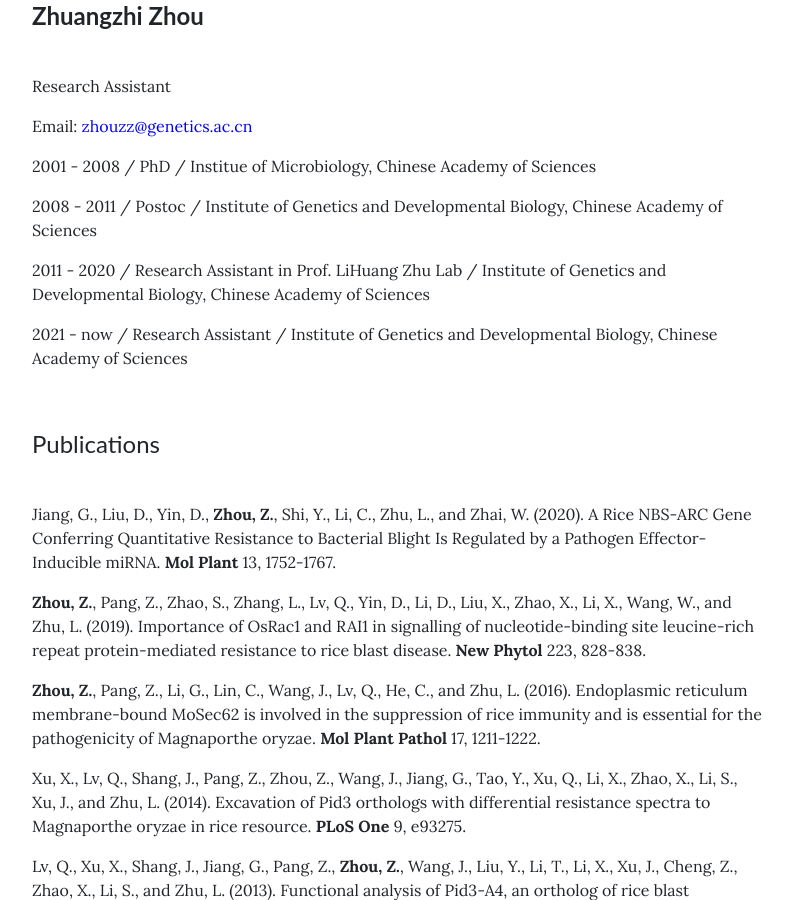
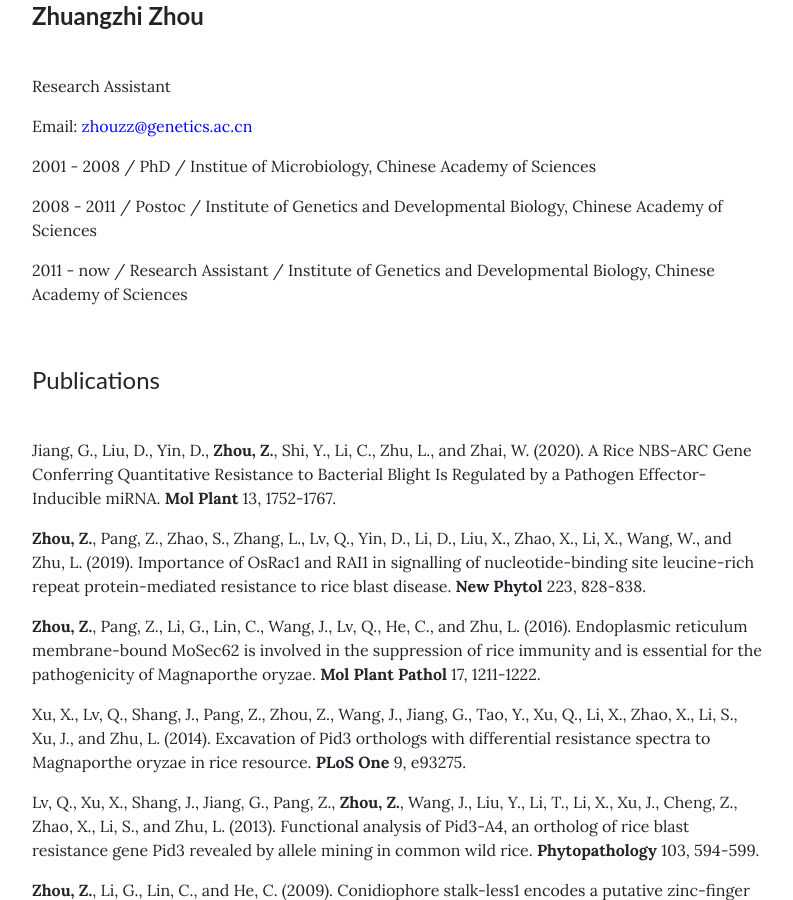
Before and after one commit to leili-plantmicrobe/leili-plantmicrobe.github.io, a Jekyll site: the page built from pages/zhuangzhi.md, in a window 1280 px wide and 900 px high, scrolled down 342 px. Shown: the whole window, without its empty margins (243-1036 px from the left). Built offline with Jekyll 4.4.1, drawn with Linux system fonts in a browser that asks for light colours.

Commit message:
Update zhuangzhi.md

```diff
--- a/pages/zhuangzhi.md
+++ b/pages/zhuangzhi.md
@@ -25,9 +25,7 @@ Email: <zhouzz@genetics.ac.cn>
 
 2008 - 2011 / Postoc / Institute of Genetics and Developmental Biology, Chinese Academy of Sciences
 
-2011 - 2020 / Research Assistant in Prof. LiHuang Zhu Lab /  Institute of Genetics and Developmental Biology, Chinese Academy of Sciences
-
-2021 - now / Research Assistant /  Institute of Genetics and Developmental Biology, Chinese Academy of Sciences
+2011 - now / Research Assistant /  Institute of Genetics and Developmental Biology, Chinese Academy of Sciences
 
 
 <br/>
```
